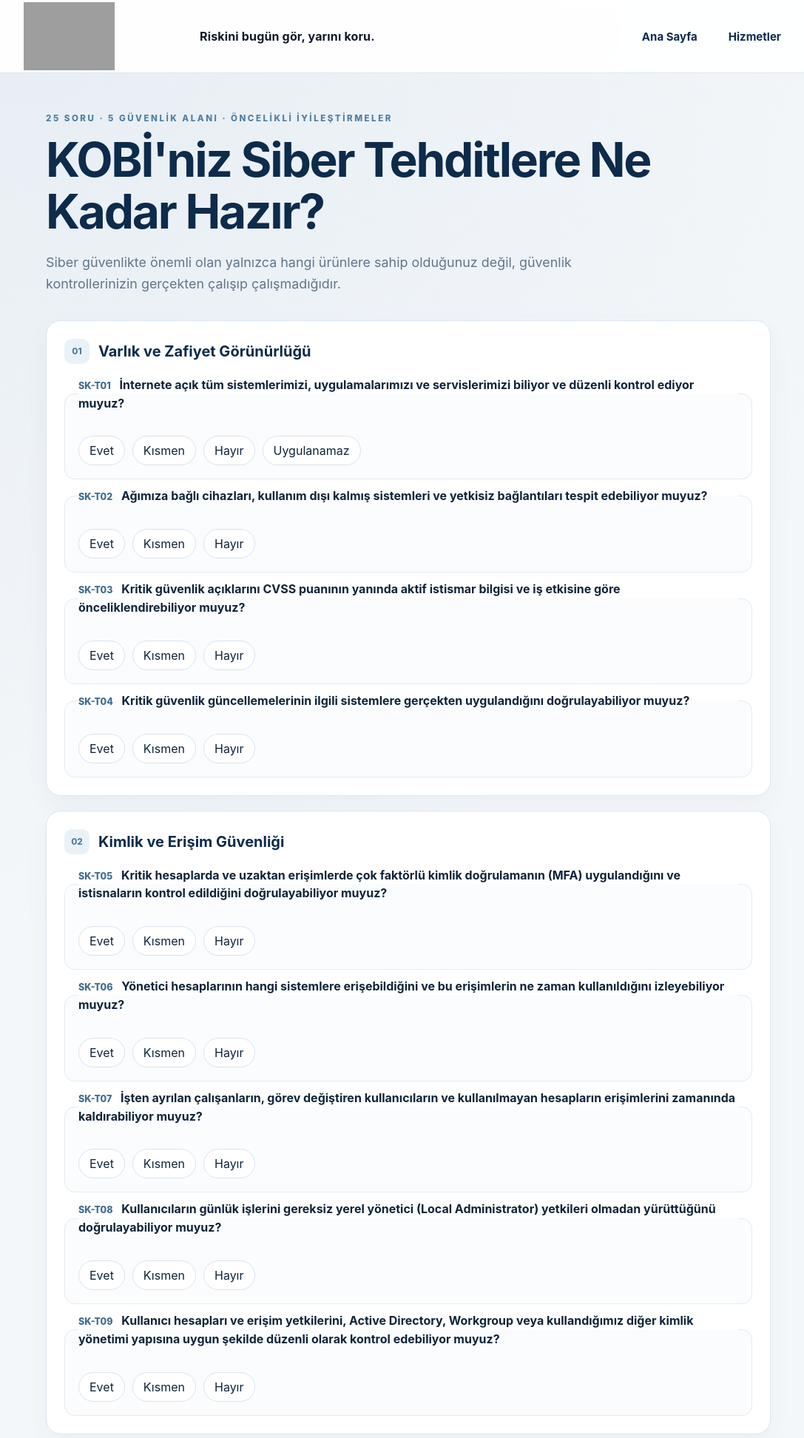
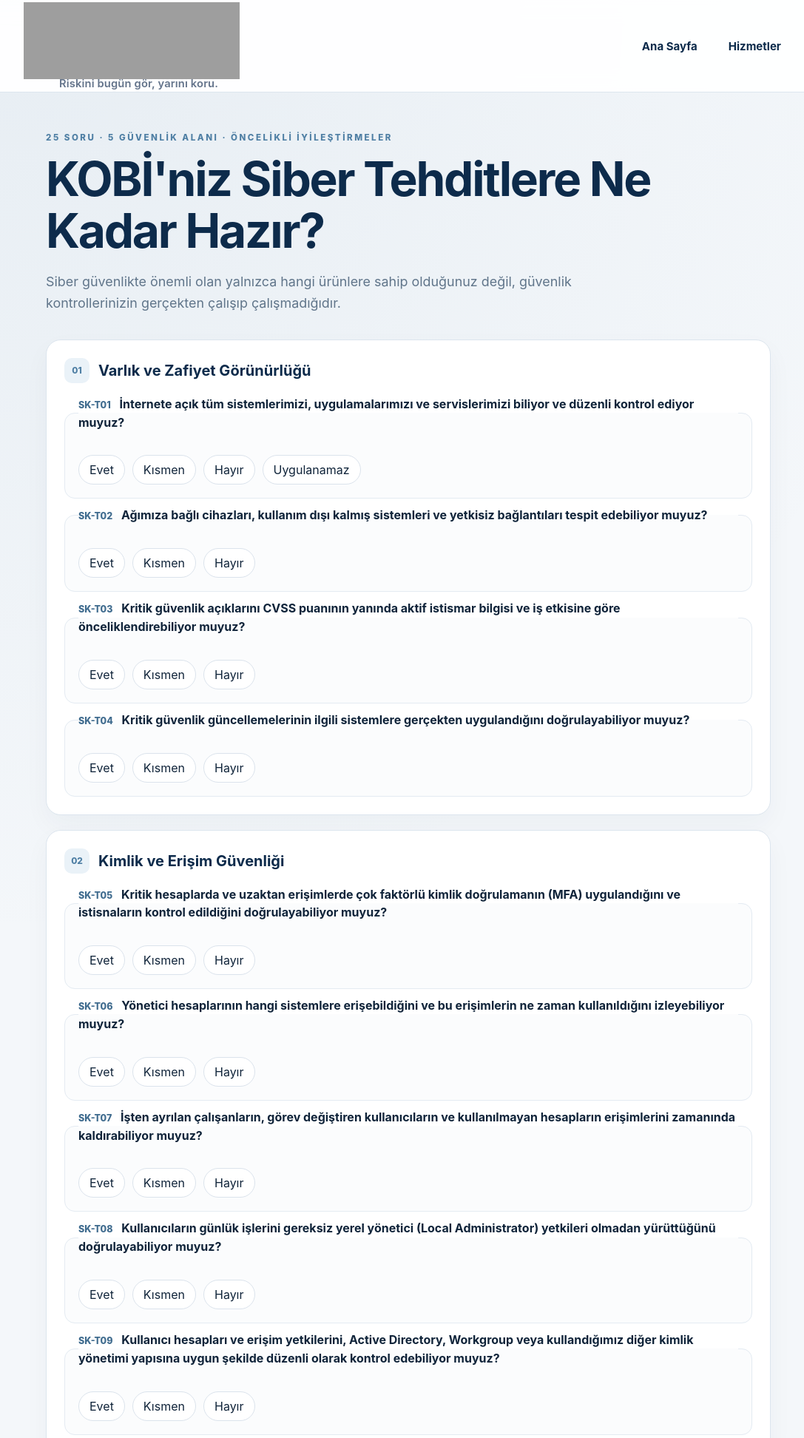
Before and after one commit to YagmurEr/siberkobi, a Flask app: page /assessment in a window 1280 px wide. Shown: the top 1944 px of the page at 74% size, without its empty margins (88-1175 px from the left). Run offline with Flask 3, Linux system fonts and the light colour scheme; grey boxes are pictures that could not be loaded.

Commit message:
style: update brand lockup and continuous report flow

```diff
--- a/app/static/app.css
+++ b/app/static/app.css
@@ -1735,3 +1735,127 @@ body {
     break-inside: avoid;
   }
 }
+
+
+/* Brand lockup: logo and slogan separated */
+.brand-stack {
+  display: inline-flex;
+  flex-direction: column;
+  align-items: flex-start;
+  gap: 2px;
+}
+.brand-logo-crop {
+  display: block;
+  width: 292px;
+  height: 104px;
+  overflow: hidden;
+}
+.brand-logo-crop .site-logo {
+  width: 292px !important;
+  height: auto !important;
+  display: block;
+  transform: translateY(-4px);
+}
+.brand-slogan {
+  margin: -5px 0 0 48px;
+  color: #64748b;
+  font-size: .92rem;
+  font-weight: 600;
+  letter-spacing: .01em;
+}
+.header-inner {
+  min-height: 124px !important;
+}
+
+/* SEO: do not render an empty second recommendation page */
+.report-sheet:has(.detailed-actions:empty) {
+  display: none;
+}
+
+/* Assessment continuous report flow */
+.assessment-summary-grid {
+  grid-template-columns: repeat(3, minmax(0, 1fr)) !important;
+}
+.assessment-flow-section {
+  margin-top: 20px;
+  padding-top: 2px;
+}
+.assessment-flow-section + .assessment-flow-section {
+  margin-top: 22px;
+}
+.assessment-flow-section .page-heading {
+  margin-bottom: 12px;
+}
+.report-sheet--flow {
+  min-height: 0;
+  padding-bottom: 86px;
+}
+.report-sheet--flow .report-page-footer {
+  position: static;
+  margin-top: 28px;
+}
+.assessment-report-sheet .report-page-content {
+  padding-bottom: 0;
+}
+
+@media (max-width: 720px) {
+  .brand-logo-crop {
+    width: 224px;
+    height: 82px;
+  }
+  .brand-logo-crop .site-logo {
+    width: 224px !important;
+  }
+  .brand-slogan {
+    margin-left: 36px;
+    font-size: .8rem;
+  }
+  .header-inner {
+    min-height: 104px !important;
+  }
+  .assessment-summary-grid {
+    grid-template-columns: 1fr !important;
+  }
+}
+
+@media print {
+  .assessment-report-book .report-sheet--flow {
+    width: auto;
+    min-height: 0;
+    margin: 0;
+    padding: 18mm 14mm 18mm;
+    page-break-after: auto;
+    break-after: auto;
+  }
+  .assessment-report-book .report-page-header {
+    position: fixed;
+    top: 5mm;
+    left: 14mm;
+    right: 14mm;
+    background: #fff;
+    z-index: 2;
+  }
+  .assessment-report-book .report-page-footer {
+    position: fixed;
+    left: 14mm;
+    right: 14mm;
+    bottom: 5mm;
+    margin: 0;
+    background: #fff;
+    z-index: 2;
+  }
+  .assessment-report-book .report-page-content {
+    padding-top: 10mm;
+  }
+  .assessment-flow-section {
+    break-inside: auto;
+  }
+  .assessment-flow-section .report-section-title {
+    break-after: avoid;
+  }
+  .assessment-action-card,
+  .report-positive,
+  .report-domain {
+    break-inside: avoid;
+  }
+}
```
